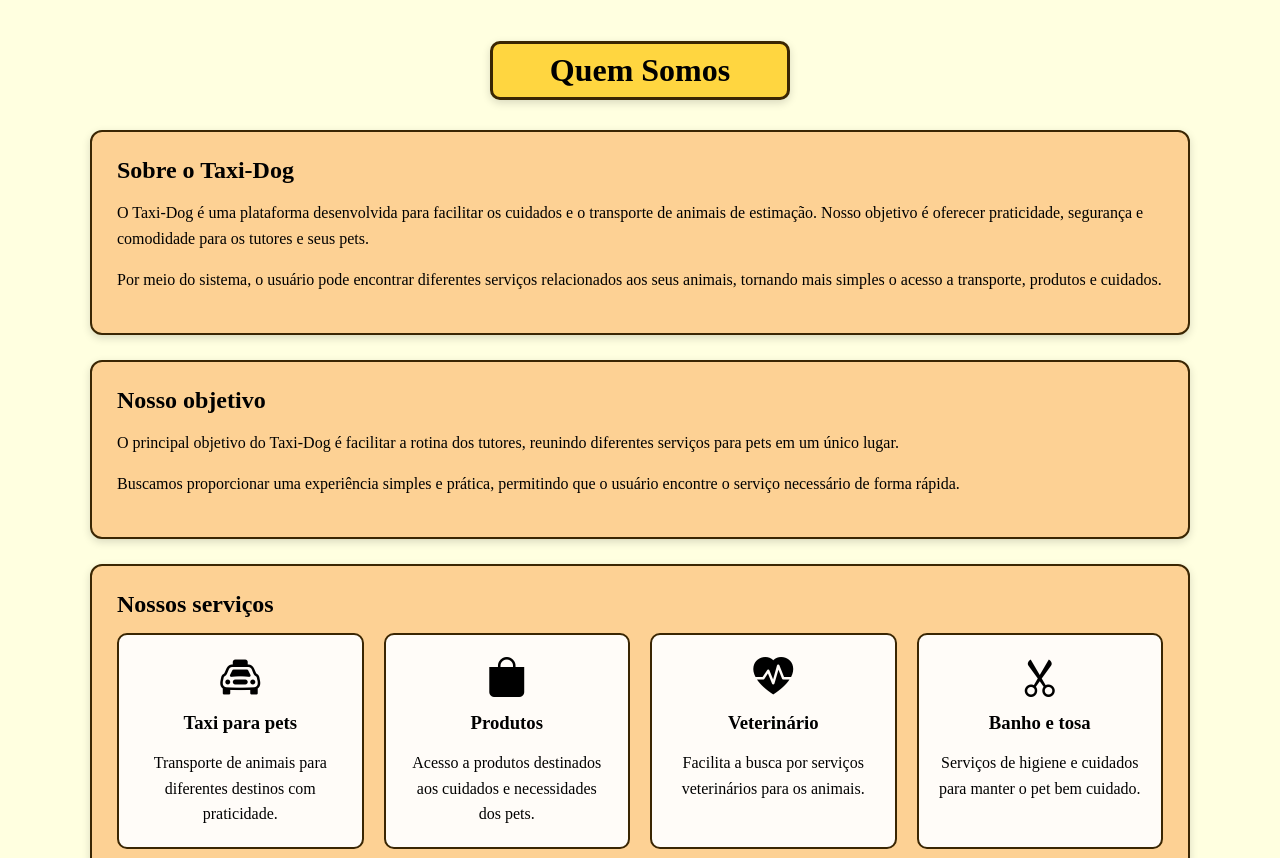
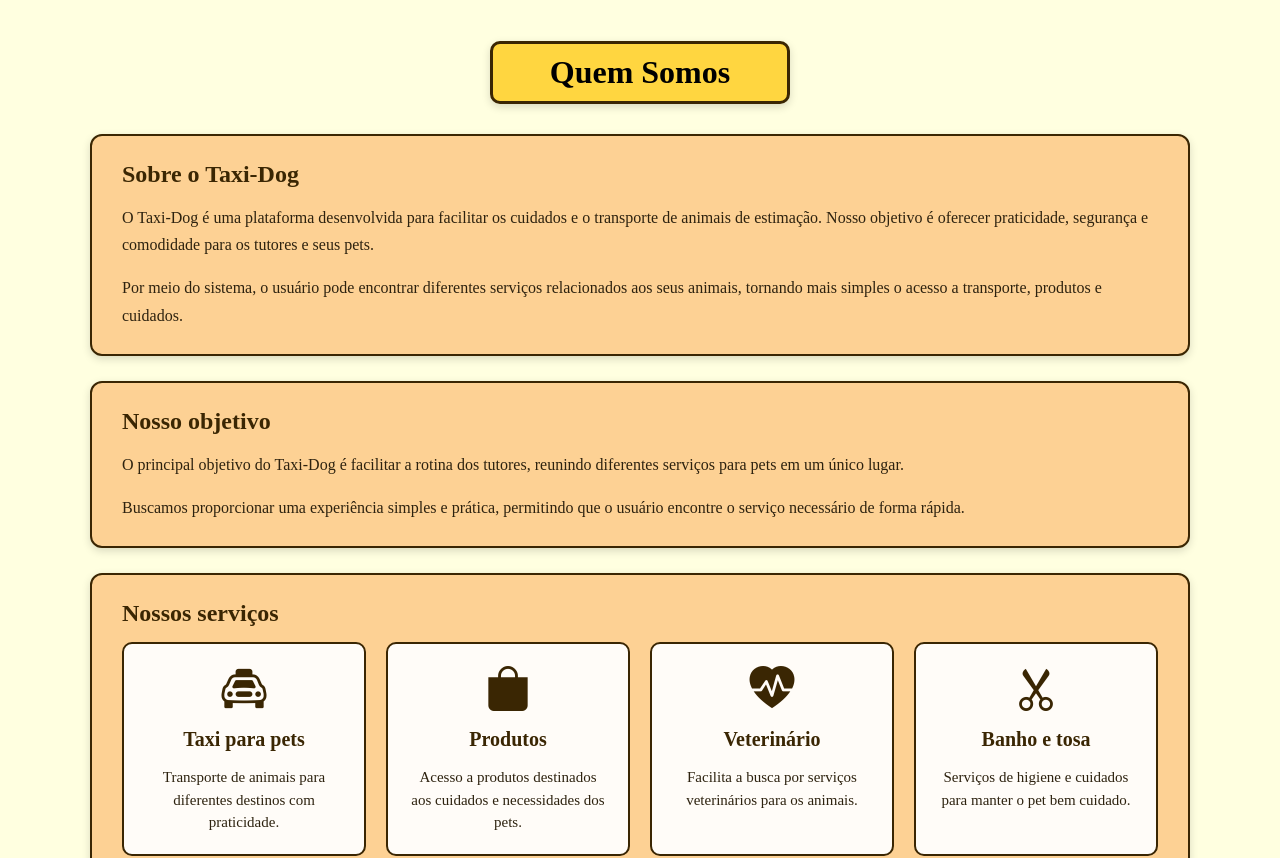
Before and after one commit to Eferrari99/T.C.C, a plain HTML site: page sobre.html in a window 1280 px wide. Shown: the part 96-954 px from the top of the page. Drawn offline with nearby package versions, Linux system fonts and the light colour scheme.

Commit message:
fix: arruma estilização css sobre

```diff
--- a/css/sobre.css
+++ b/css/sobre.css
@@ -8,68 +8,82 @@
     padding: 10px;
 }
 
-/* Título principal */
+/* ===================================== */
+/* TÍTULO PRINCIPAL */
+/* ===================================== */
 
 .sobre h1 {
+    color: rgb(0, 0, 0);
+    margin: 30px auto;
+    width: 300px;
+    padding: 10px;
+    border-radius: 10px;
+    border: #3A2603 solid;
     text-align: center;
-    margin-bottom: 35px;
-    color: rgb(0, 0, 0);
-
-    margin: 0 auto;
-
-    width: 300px;
-
-    padding: 8px;
-
-    border-radius: 10px;
-
-    border: #3A2603 solid;
-
-    text-align: center;
-
     background-color: #ffd640;
-
-    margin-top: 30px;
-
-    margin-bottom: 30px;
-
     font-weight: bold;
-
     box-sizing: border-box;
-
     box-shadow: 0 3px 8px rgba(0, 0, 0, 0.15);
 }
 
-/* Seções */
+/* ===================================== */
+/* SEÇÕES */
+/* ===================================== */
 
 .sobre section {
     background-color: #fdd194;
     border: 2px solid #3A2603;
     border-radius: 12px;
-    padding: 25px;
+    padding: 25px 30px;
     margin-bottom: 25px;
     box-shadow: 0 3px 8px rgba(0, 0, 0, 0.15);
+
+    transition: transform 0.2s ease, box-shadow 0.2s ease;
 }
 
-/* Títulos das seções */
+.sobre section:hover {
+    transform: translateY(-3px);
+    box-shadow: 0 6px 14px rgba(0, 0, 0, 0.18);
+}
+
+/* ===================================== */
+/* TÍTULOS DAS SEÇÕES */
+/* ===================================== */
 
 .sobre h2 {
     margin-top: 0;
     margin-bottom: 15px;
+    color: #3A2603;
+    font-size: 24px;
 }
 
-/* Textos */
+/* ===================================== */
+/* TEXTOS */
+/* ===================================== */
 
 .sobre p {
-    line-height: 1.6;
+    line-height: 1.7;
     margin-bottom: 15px;
+    color: #2d220f;
+    font-size: 16px;
 }
 
-/* Lista */
+.sobre section p:last-child {
+    margin-bottom: 0;
+}
+
+/* ===================================== */
+/* LISTA */
+/* ===================================== */
 
 .sobre ul {
     line-height: 1.8;
     padding-left: 25px;
+    margin-bottom: 0;
+}
+
+.sobre li {
+    margin-bottom: 5px;
 }
 
 /* ===================================== */
@@ -82,7 +96,9 @@
     gap: 20px;
 }
 
-/* Cada serviço */
+/* ===================================== */
+/* CADA SERVIÇO */
+/* ===================================== */
 
 .servicos-sobre > div {
     text-align: center;
@@ -90,29 +106,47 @@
     border-radius: 10px;
     padding: 20px;
     background-color: #fffcf8;
+
+    transition: transform 0.2s ease, box-shadow 0.2s ease;
 }
 
-/* Ícones */
+/* Efeito ao passar o mouse */
+
+.servicos-sobre > div:hover {
+    transform: translateY(-5px);
+    box-shadow: 0 5px 12px rgba(0, 0, 0, 0.2);
+}
+
+/* ===================================== */
+/* ÍCONES */
+/* ===================================== */
 
 .servicos-sobre i {
-    font-size: 40px;
+    font-size: 45px;
     display: block;
-    margin-bottom: 10px;
+    margin-bottom: 12px;
+    color: #3A2603;
 }
 
-/* Nome do serviço */
+/* ===================================== */
+/* NOME DO SERVIÇO */
+/* ===================================== */
 
 .servicos-sobre h3 {
     margin: 10px 0;
+    color: #3A2603;
+    font-size: 20px;
 }
 
-/* Descrição do serviço */
+/* ===================================== */
+/* DESCRIÇÃO DO SERVIÇO */
+/* ===================================== */
 
 .servicos-sobre p {
     margin-bottom: 0;
+    font-size: 15px;
+    line-height: 1.5;
 }
-
-
 
 /* ===================================== */
 /* RESPONSIVIDADE */
@@ -133,13 +167,21 @@
         margin: 20px auto;
     }
 
+    .sobre h1 {
+        width: 100%;
+        max-width: 300px;
+    }
+
     .sobre section {
         padding: 18px;
+    }
+
+    .sobre h2 {
+        font-size: 21px;
     }
 
     .servicos-sobre {
         grid-template-columns: 1fr;
     }
 
-
 }
```
